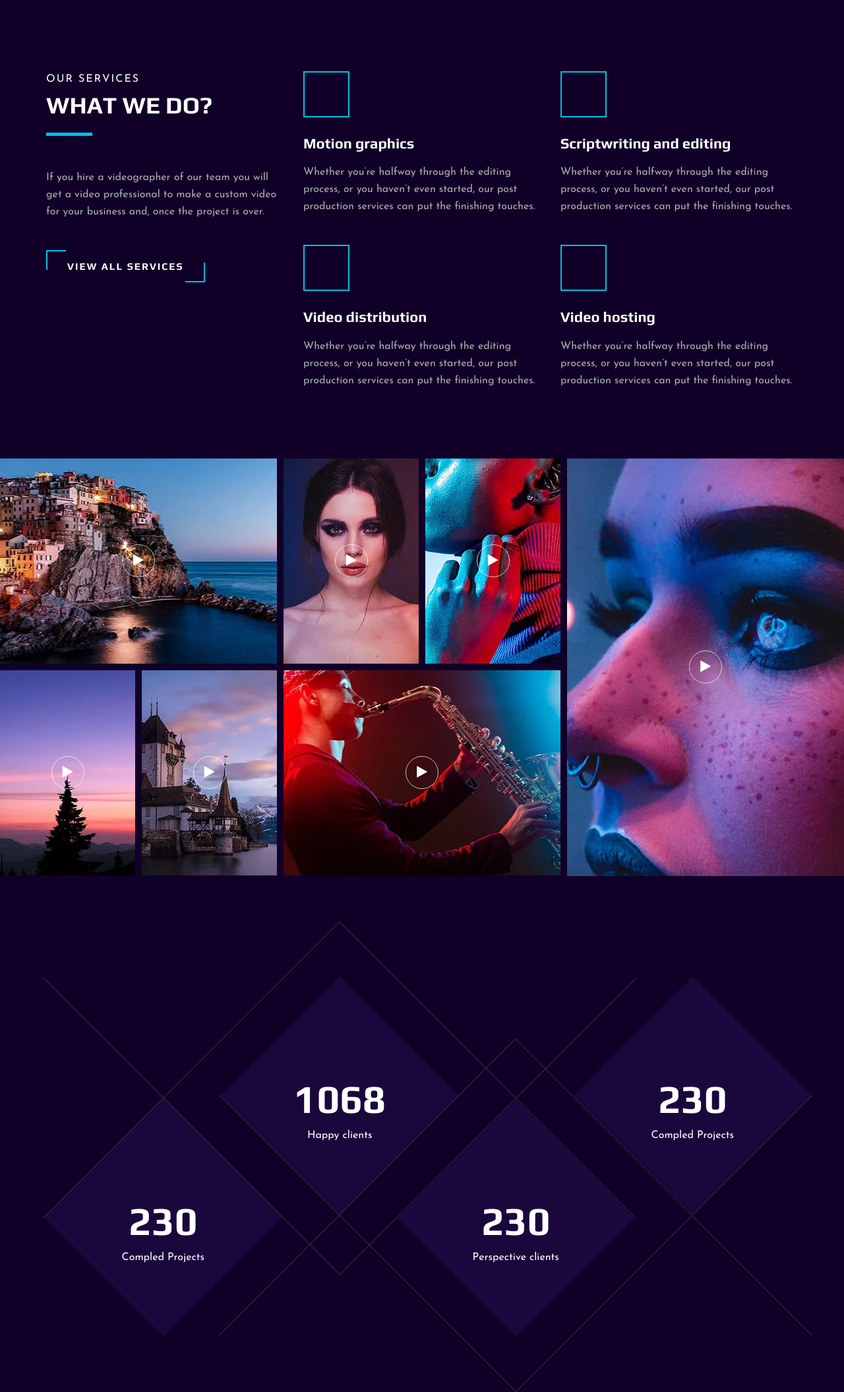
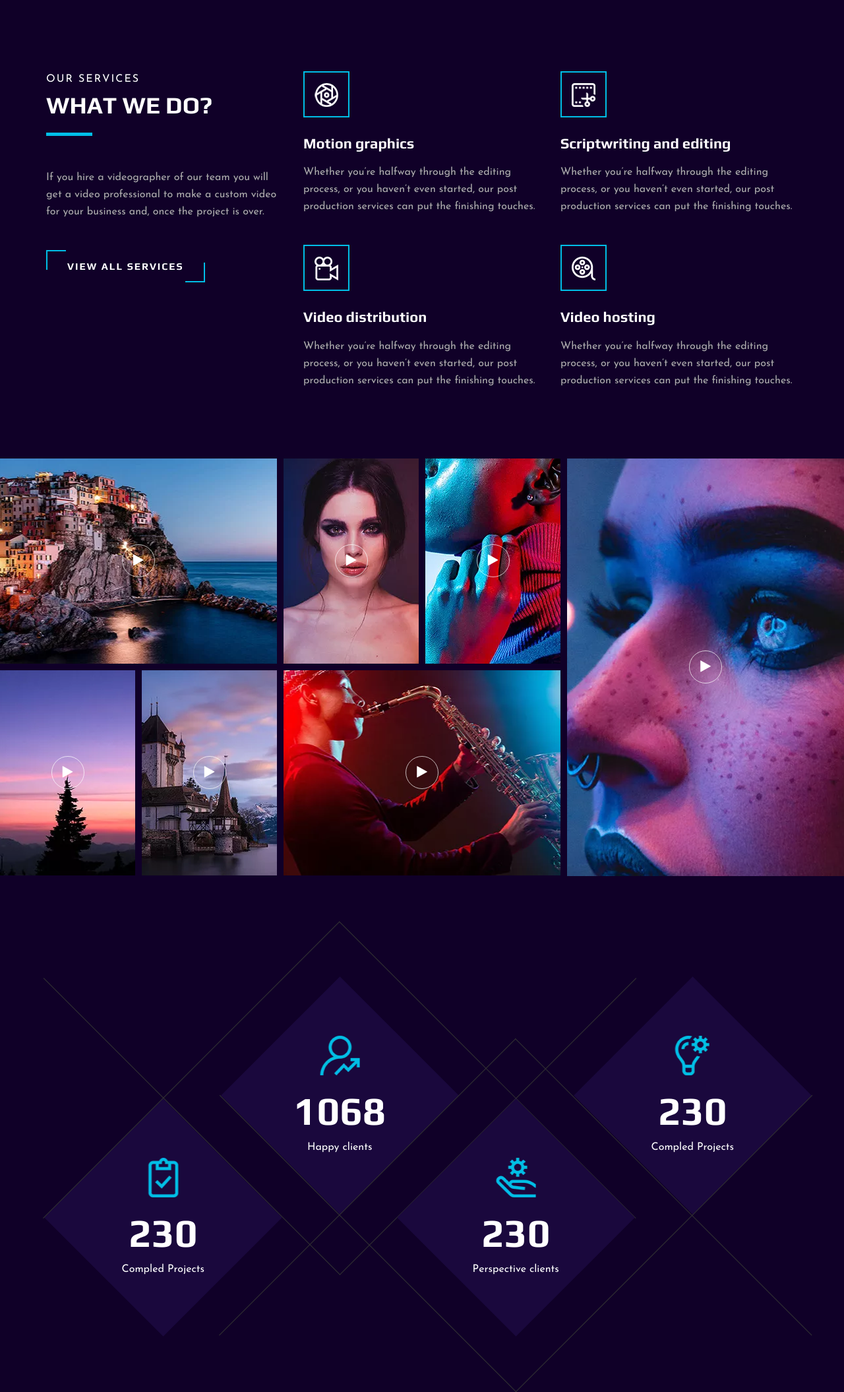
Before and after one commit to ALIAHMAD198/Assignment-4-by-AS, a plain HTML site: page index.html in a window 1280 px wide. Shown: the part 686-2796 px from the top of the page at 66% size. Drawn offline with Linux system fonts and the light colour scheme; files whose address does not match are found by name.

Commit message:
1st commit

```diff
--- a/index.html
+++ b/index.html
@@ -32,7 +32,7 @@
             <div class="row">
                 <div class="col-lg-2">
                     <div class="header__logo">
-                        <a href="./index.html"><img src="images/logo.png" alt=""></a>
+                        <a href="./index.html"><img src="img/logo.png" alt=""></a>
                     </div>
                 </div>
                 <div class="col-lg-10">
@@ -135,7 +135,7 @@
                         <div class="col-lg-6 col-md-6 col-sm-6">
                             <div class="services__item">
                                 <div class="services__item__icon">
-                                    <img src="images/si-1.png" alt="">
+                                    <img src="img/icon/si-1.png" alt="">
                                 </div>
                                 <h4>Motion graphics</h4>
                                 <p>Whether you’re halfway through the editing process, or you haven’t even started, our
@@ -145,7 +145,7 @@
                         <div class="col-lg-6 col-md-6 col-sm-6">
                             <div class="services__item">
                                 <div class="services__item__icon">
-                                    <img src="images/si-2.png" alt="">
+                                    <img src="img/icon/si-2.png" alt="">
                                 </div>
                                 <h4>Scriptwriting and editing</h4>
                                 <p>Whether you’re halfway through the editing process, or you haven’t even started, our
@@ -155,7 +155,7 @@
                         <div class="col-lg-6 col-md-6 col-sm-6">
                             <div class="services__item">
                                 <div class="services__item__icon">
-                                    <img src="images/si-3.png" alt="">
+                                    <img src="img/icon/si-3.png" alt="">
                                 </div>
                                 <h4>Video distribution</h4>
                                 <p>Whether you’re halfway through the editing process, or you haven’t even started, our
@@ -165,7 +165,7 @@
                         <div class="col-lg-6 col-md-6 col-sm-6">
                             <div class="services__item">
                                 <div class="services__item__icon">
-                                    <img src="images/si-4.png" alt="">
+                                    <img src="img/icon/si-4.png" alt="">
                                 </div>
                                 <h4>Video hosting</h4>
                                 <p>Whether you’re halfway through the editing process, or you haven’t even started, our
@@ -237,7 +237,7 @@
                                                 <div class="col-lg-3 col-md-6 col-sm-6">
                                                     <div class="counter__item">
                                                         <div class="counter__item__text">
-                                                            <img src="images/ci-1.png" alt="">
+                                                            <img src="img/icon/ci-1.png" alt="">
                                                             <h2 class="counter_num">230</h2>
                                                             <p>Compled Projects</p>
                                                         </div>
@@ -246,7 +246,7 @@
                                                 <div class="col-lg-3 col-md-6 col-sm-6">
                                                     <div class="counter__item second__item">
                                                         <div class="counter__item__text">
-                                                            <img src="images/ci-2.png" alt="">
+                                                            <img src="img/icon/ci-2.png" alt="">
                                                             <h2 class="counter_num">1068</h2>
                                                             <p>Happy clients</p>
                                                         </div>
@@ -255,7 +255,7 @@
                                                 <div class="col-lg-3 col-md-6 col-sm-6">
                                                     <div class="counter__item third__item">
                                                         <div class="counter__item__text">
-                                                            <img src="images/ci-3.png" alt="">
+                                                            <img src="img/icon/ci-3.png" alt="">
                                                             <h2 class="counter_num">230</h2>
                                                             <p>Perspective clients</p>
                                                         </div>
@@ -264,7 +264,7 @@
                                                 <div class="col-lg-3 col-md-6 col-sm-6">
                                                     <div class="counter__item four__item">
                                                         <div class="counter__item__text">
-                                                            <img src="images/ci-4.png" alt="">
+                                                            <img src="img/icon/ci-4.png" alt="">
                                                             <h2 class="counter_num">230</h2>
                                                             <p>Compled Projects</p>
                                                         </div>
@@ -480,7 +480,7 @@
                                             <div class="row">
                                                 <div class="col-lg-6 col-md-6">
                                                     <div class="footer__top__logo">
-                                                        <a href="#"><img src="images/logo.png" alt=""></a>
+                                                        <a href="#"><img src="img/logo.png" alt=""></a>
                                                     </div>
                                                 </div>
                                                 <div class="col-lg-6 col-md-6">
@@ -546,7 +546,7 @@
                                                         <script>
                                                             document.write(new Date().getFullYear());
                                                         </script>
-                                                        All rights reserved | This template is made with <i class="fa fa-heart-o" aria-hidden="true"></i> by <a href="https://colorlib.com" target="_blank">Colorlib</a>
+                                                        All rights reserved | This template is made with <i class="fa fa-heart-o" aria-hidden="true"></i> by <a href="" target="_blank">ALI Sheikh</a>
                                                     </p>
                                                     <!-- Link back to Colorlib can't be removed. Template is licensed under CC BY 3.0. -->
                                                 </div>
```
